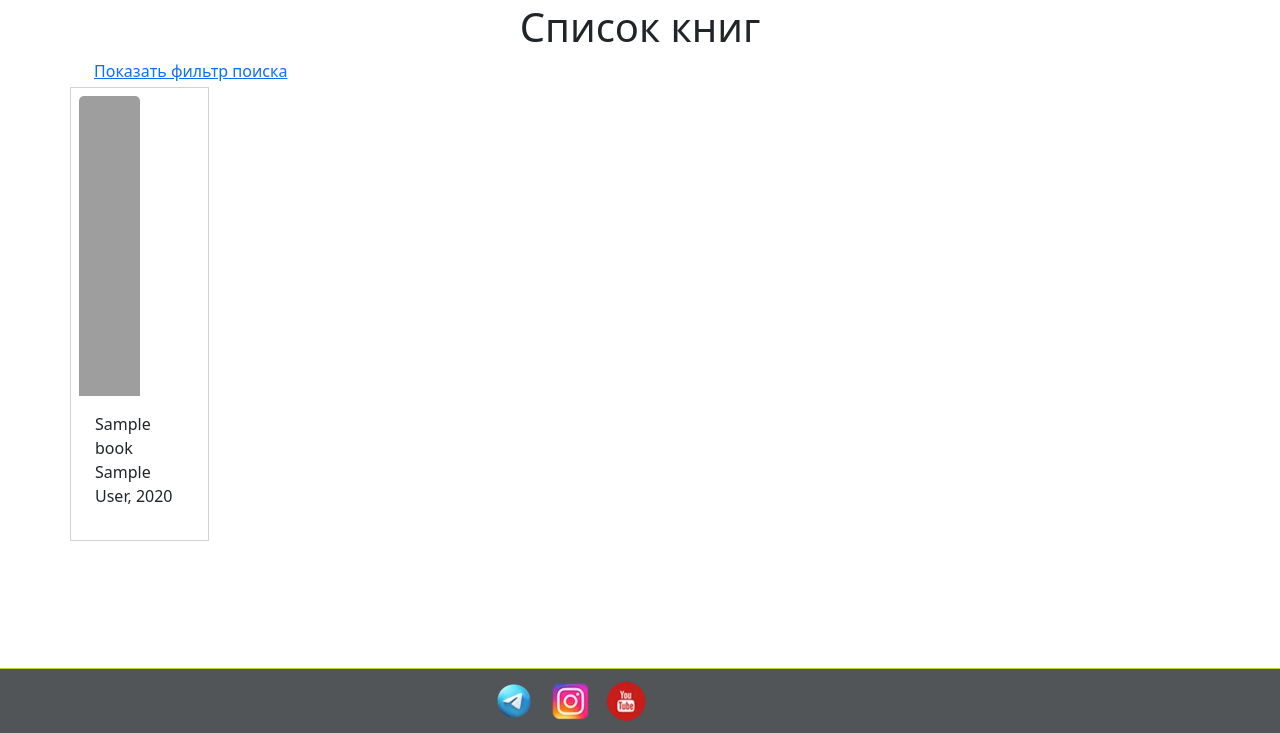
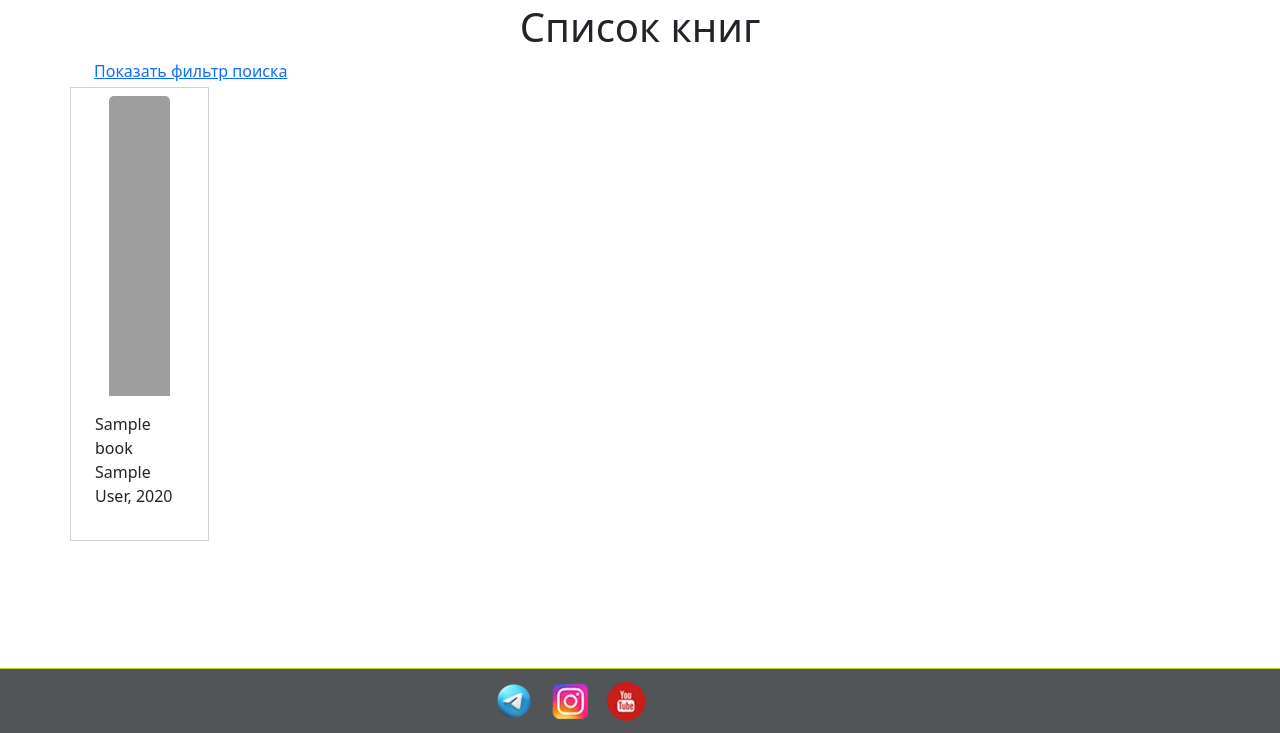
Before and after one commit to Sanch13/miran, a Django app: page /books/list-2/ in a window 1280 px wide. Shown: the part 67-800 px from the top of the page. Run offline with Django 4.2, Linux system fonts and the light colour scheme; tables that the repository leaves empty hold one stand-in row (values such as "Sample post"); parts of the project's set-up code (start-up, migrations or seed data) failed here and were passed over; some libraries are stand-ins or nearby versions; grey boxes are pictures that could not be loaded.

Commit message:
create signs final change

```diff
--- a/miran/books/templates/books/book_list_card.html
+++ b/miran/books/templates/books/book_list_card.html
@@ -107,7 +107,7 @@
     <div class="row row-cols-1 row-cols-md-2 row-cols-lg-3">
     {% for book in books%}
         <div class="card card-book p-2">
-            <div class="card-image">
+            <div class="card-image" style="text-align: center;">
                 <img src="/media/{{ book.label }}"
                  class="card-img-top w-50"
                  alt="..."
```
